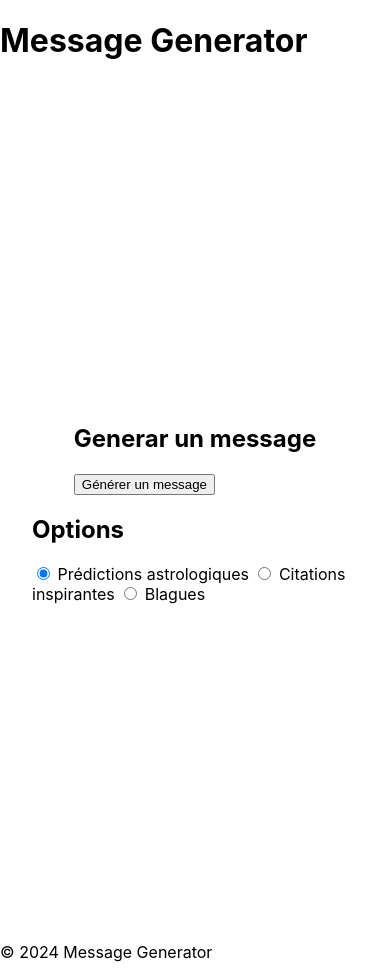
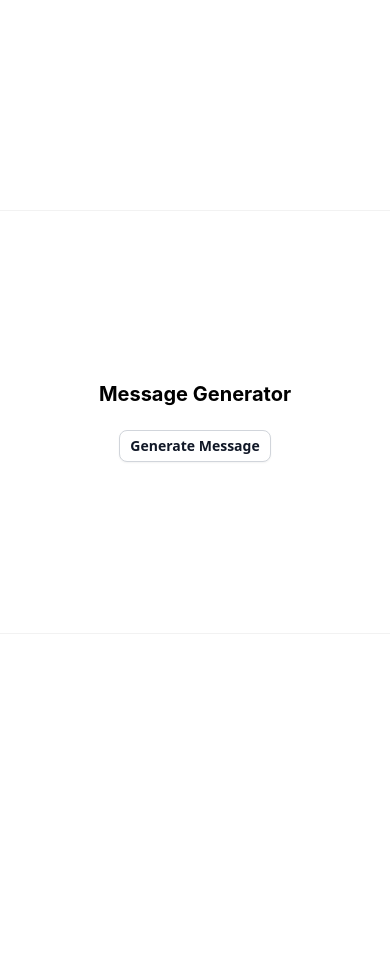
Before and after one commit to m0ahs/messageGenerator, a website built with Vite: page home.html in a window 390 px wide. After the commit the page ends 844 px from the top, so only its background shows below. Built offline with nearby package versions, Linux system fonts and the light colour scheme.

Commit message:
Mise à jour de l'interface utilisateur, amélioration de la logique JS et peaufinage des styles CSS.

```diff
--- a/home.html
+++ b/home.html
@@ -1,4 +1,4 @@
-<!DOCTYPE html>
+<!doctype html>
 <html lang="en">
   <head>
     <meta charset="UTF-8" />
@@ -8,36 +8,12 @@
     <title>Message Generator</title>
   </head>
   <body>
-    <header>
-      <h1>Message Generator</h1>
-    </header>
     <main>
-      <section>
-        <h2>Generar un message</h2>
-        <button id="generateButton">Générer un message</button>
-        <div id="messageContainer"></div>
-      </section>
-      <section>
-        <h2>Options</h2>
-        <div>
-          <label>
-            <input type="radio" name="messageType" value="astrology" checked />
-            Prédictions astrologiques
-          </label>
-          <label>
-            <input type="radio" name="messageType" value="inspiring" />
-            Citations inspirantes
-          </label>
-          <label>
-            <input type="radio" name="messageType" value="jokes" />
-            Blagues
-          </label>
-        </div>
-      </section>
+      <div class="message-box">
+        <h1>Message Generator</h1>
+        <button class="button-39" role="button" onclick="generateMessage()">Generate Message</button>
+      </div>
     </main>
-    <footer>
-      <p>&copy; 2024 Message Generator</p>
-    </footer>
     <script src="script.js"></script>
   </body>
 </html>
--- a/script.js
+++ b/script.js
@@ -0,0 +1,4 @@
+function generateMessage() {
+    // Logique pour sélectionner un message aléatoire
+    // Puis mettre à jour le contenu de .message-content avec ce message
+}
--- a/style.css
+++ b/style.css
@@ -1,97 +1,98 @@
-html,
-body {
+/* CSS universel */
+* {
+  margin: 0;
   padding: 0;
-  margin: 0;
-  font-family: -apple-system, BlinkMacSystemFont, Segoe UI, Roboto, Oxygen,
-    Ubuntu, Cantarell, Fira Sans, Droid Sans, Helvetica Neue, sans-serif;
-}
-
-a {
-  color: inherit;
-  text-decoration: none;
-}
-
-* {
   box-sizing: border-box;
 }
 
-main {
-  min-height: 100vh;
-  padding: 4rem 2rem;
-  flex: 1;
+html,
+body {
+  height: 100%;
+  /* Assure que le body prend toute la hauteur */
+  display: flex;
+  justify-content: center;
+  align-items: center;
+}
+
+/* Styles pour la boîte de message */
+.message-box {
   display: flex;
   flex-direction: column;
   justify-content: center;
   align-items: center;
+  padding: 50px;
+  width: 50vh;
+  height: 50vh;
+  background-color: white;
+  border-radius: 12px;
+  box-sizing: border-box;
+  box-shadow: rgba(0, 0, 0, 0.05) 0px 0px 0px 1px;
 }
 
-.title {
-  margin: 0;
-  line-height: 1.15;
-  font-size: 4rem;
+.message-box h1,
+.message-box p {
+  color: #000;
+  /* Couleur du texte */
+  margin-bottom: 24px;
+  /* Espace sous les titres et paragraphes */
 }
 
-.title,
-.description {
-  text-align: center;
+/* Style pour le H1 */
+h1 {
+  color: #000;
+  font-family: Circular, -apple-system, BlinkMacSystemFont, Roboto, "Helvetica Neue", sans-serif;
 }
 
-.description {
-  margin: 4rem 0;
-  line-height: 1.5;
-  font-size: 1.5rem;
+
+/* Styles pour le bouton */
+.button-39 {
+  background-color: #FFFFFF;
+  border: 1px solid rgb(209,213,219);
+  border-radius: .5rem;
+  box-sizing: border-box;
+  color: #111827;
+  font-family: "Inter var",ui-sans-serif,system-ui,-apple-system,system-ui,"Segoe UI",Roboto,"Helvetica Neue",Arial,"Noto Sans",sans-serif,"Apple Color Emoji","Segoe UI Emoji","Segoe UI Symbol","Noto Color Emoji";
+  font-size: .875rem;
+  font-weight: 600;
+  line-height: 1.25rem;
+  padding: .75rem 1rem;
+  text-align: center;
+  text-decoration: none #D1D5DB solid;
+  text-decoration-thickness: auto;
+  box-shadow: 0 1px 2px 0 rgba(0, 0, 0, 0.05);
+  cursor: pointer;
+  user-select: none;
+  -webkit-user-select: none;
+  touch-action: manipulation;
 }
 
-.code {
-  background: #fafafa;
-  border-radius: 5px;
-  padding: 0.75rem;
-  font-size: 1.1rem;
-  font-family: Menlo, Monaco, Lucida Console, Liberation Mono, DejaVu Sans Mono,
-    Bitstream Vera Sans Mono, Courier New, monospace;
+.button-39:hover {
+  background-color: rgb(249,250,251);
 }
 
-.grid {
-  display: flex;
-  align-items: center;
-  justify-content: center;
-  flex-wrap: wrap;
-  max-width: 800px;
+.button-39:focus {
+  outline: 2px solid transparent;
+  outline-offset: 2px;
 }
 
-.card {
-  margin: 1rem;
-  padding: 1.5rem;
-  text-align: left;
-  color: inherit;
-  text-decoration: none;
-  border: 1px solid #eaeaea;
-  border-radius: 10px;
-  transition: color 0.15s ease, border-color 0.15s ease;
-  max-width: 300px;
+.button-39:focus-visible {
+  box-shadow: none;
 }
 
-.card:hover,
-.card:focus,
-.card:active {
-  color: #0070f3;
-  border-color: #0070f3;
-}
 
-.card h2 {
-  margin: 0 0 1rem 0;
-  font-size: 1.5rem;
-}
+/* Responsive */
+@media (max-width: 768px) {
+  .message-box {
+    padding: 10px;
+    width: 50vh;
+    height: 50vh;
+  }
 
-.card p {
-  margin: 0;
-  font-size: 1.25rem;
-  line-height: 1.5;
-}
+  .message-box h1 {
+    font-size: 20px;
+  }
 
-@media (max-width: 600px) {
-  .grid {
-    width: 100%;
-    flex-direction: column;
+  .message-box button {
+    padding: 5px 10px;
   }
 }
```
